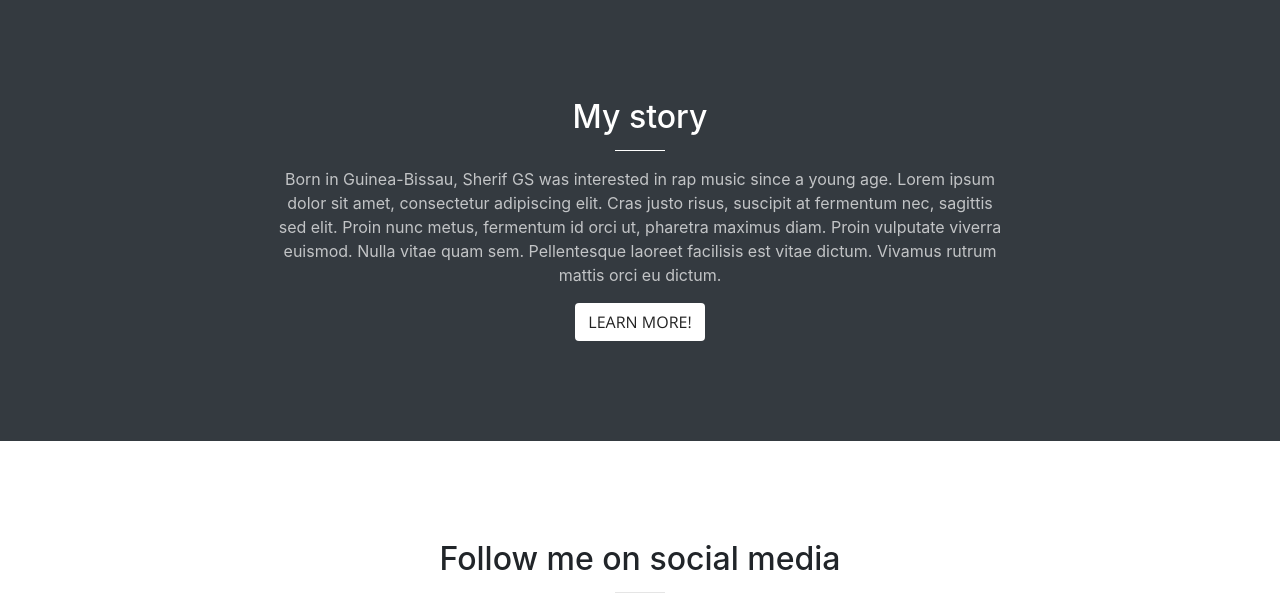
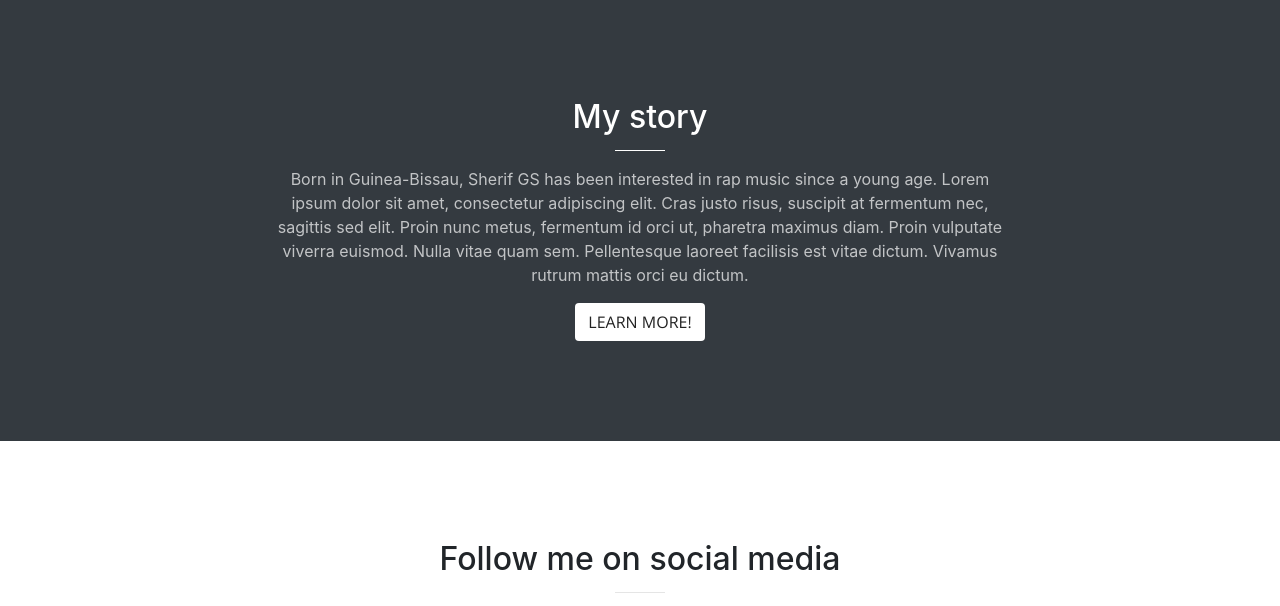
Before and after one commit to jcebuck/sherifgs-web, a website with bundled scripts: page index.html in a window 1280 px wide. Shown: the part 801-1407 px from the top of the page. Built offline with nearby package versions, Linux system fonts and the light colour scheme.

Commit message:
Update wording on about

```diff
--- a/index.html
+++ b/index.html
@@ -71,7 +71,7 @@
           <div class="col-lg-8 mx-auto text-center">
             <h2 class="section-heading text-white">My story</h2>
             <hr class="light">
-            <p class="text-faded">Born in Guinea-Bissau, Sherif GS was interested in rap music since a young age. Lorem ipsum dolor sit amet, consectetur adipiscing elit. Cras justo risus, suscipit at fermentum nec, sagittis sed elit. Proin nunc metus, fermentum id orci ut, pharetra maximus diam. Proin vulputate viverra euismod. Nulla vitae quam sem. Pellentesque laoreet facilisis est vitae dictum. Vivamus rutrum mattis orci eu dictum.</p>
+            <p class="text-faded">Born in Guinea-Bissau, Sherif GS has been interested in rap music since a young age. Lorem ipsum dolor sit amet, consectetur adipiscing elit. Cras justo risus, suscipit at fermentum nec, sagittis sed elit. Proin nunc metus, fermentum id orci ut, pharetra maximus diam. Proin vulputate viverra euismod. Nulla vitae quam sem. Pellentesque laoreet facilisis est vitae dictum. Vivamus rutrum mattis orci eu dictum.</p>
             <a class="btn btn-default btn-xl js-scroll-trigger" href="#services">Learn more!</a>
           </div>
         </div>
```
